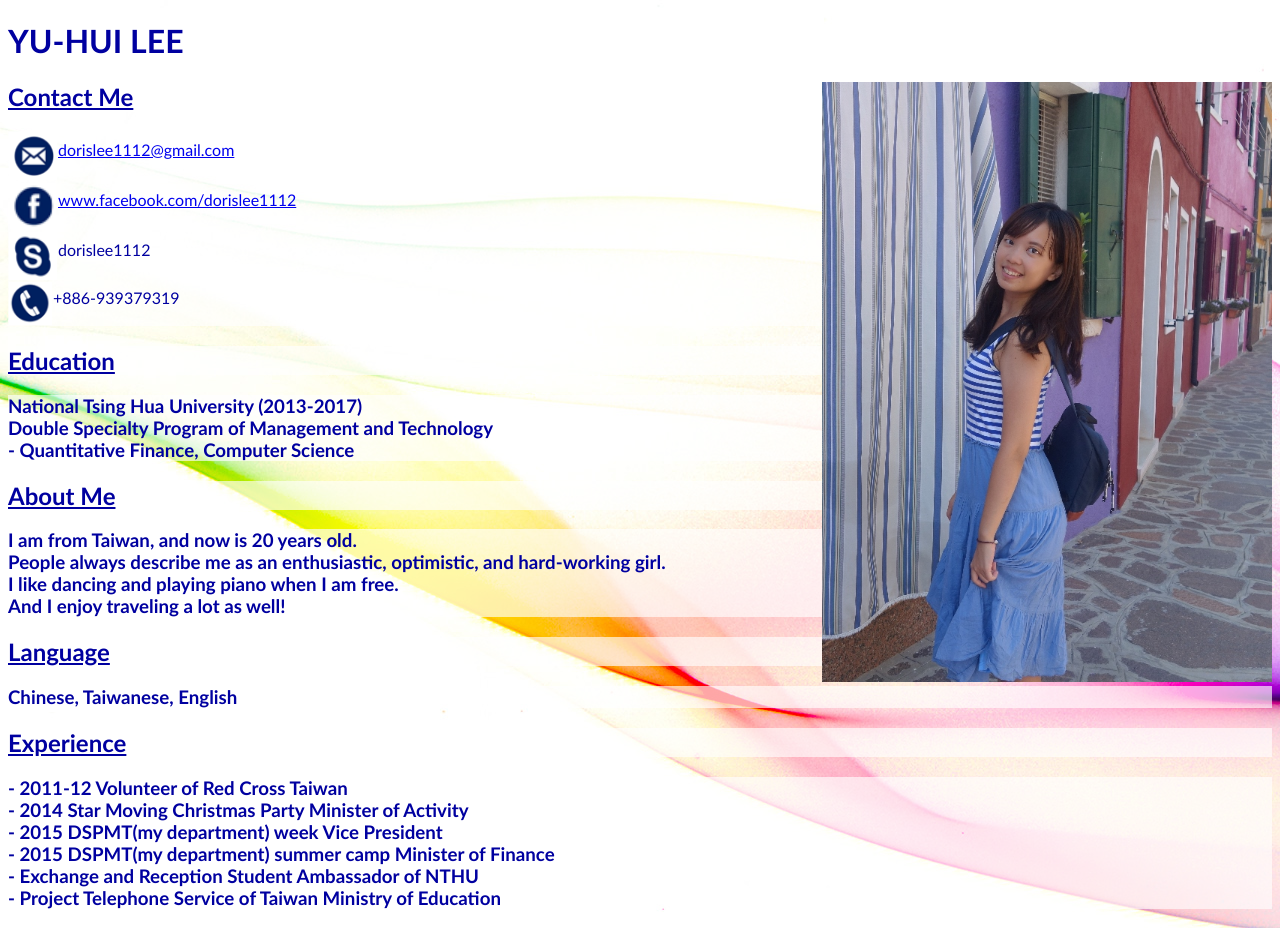
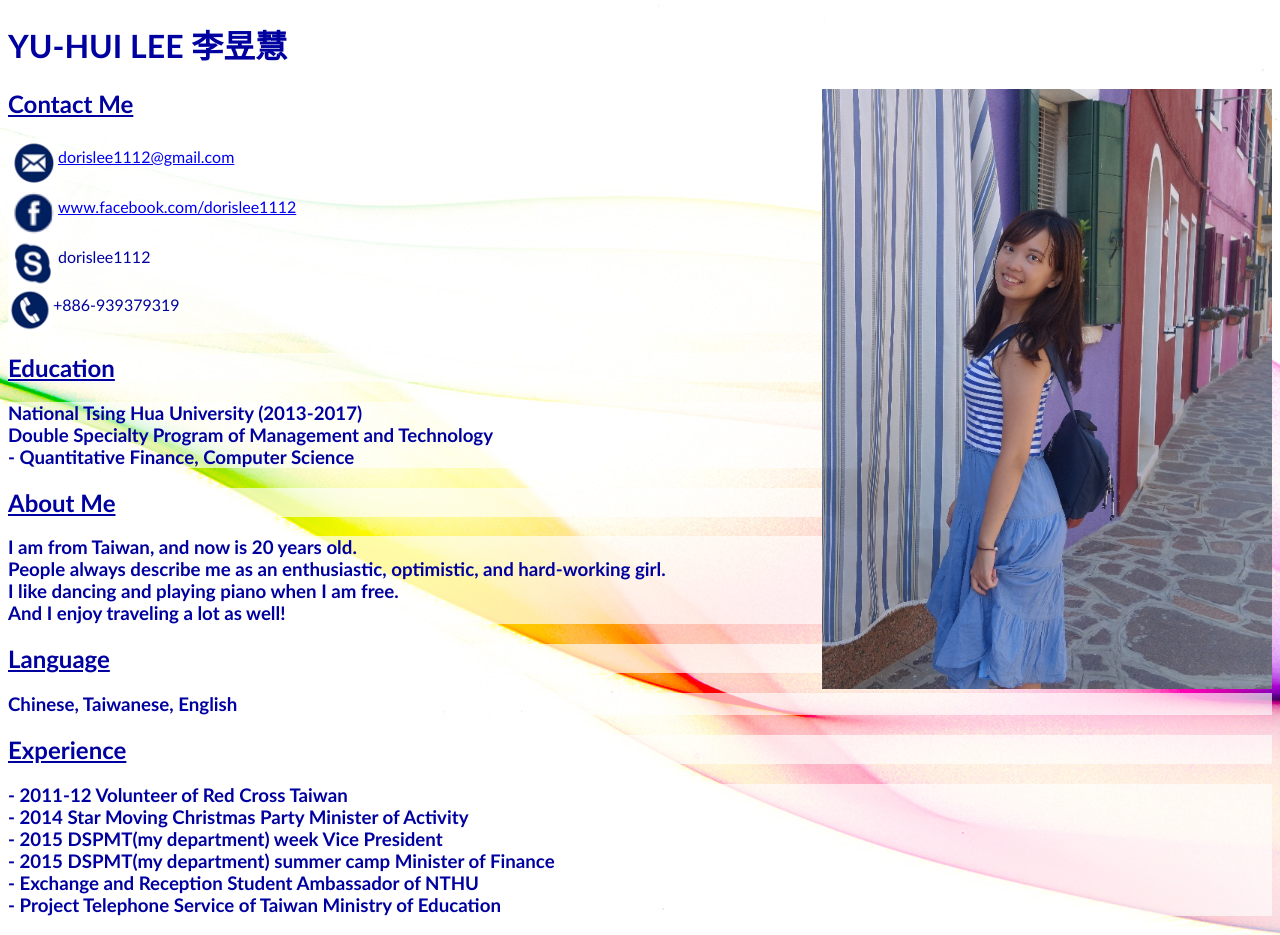
Before and after one commit to dorislee1112/dorislee1112.github.io, a plain HTML site: page index.html in a window 1280 px wide. Drawn offline with Linux system fonts and the light colour scheme.

Commit message:
name
name

```diff
--- a/index.html
+++ b/index.html
@@ -11,7 +11,7 @@
 
     <body background="5.jpg">
         <font face="Calibri" font color="#0000a0">
-            <h1>YU-HUI LEE</h1>
+            <h1>YU-HUI LEE <font face="微軟正黑體">李昱慧</font></h1>
             <img src="6.jpg" height=600 width=450 align=right>
             <h2 class="tag"><u>Contact Me</u></h2>
             <p>
```
